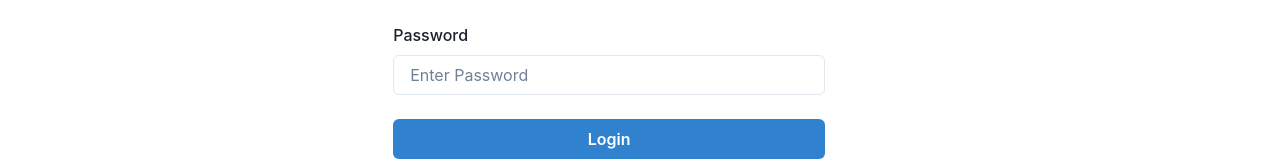
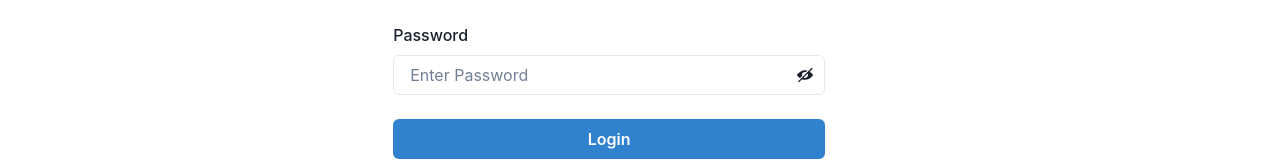
Before and after one commit to SunilHooda/Airtable.com-Clone, a React (Create React App) app in the folder airtable-clone/: page /login in a window 1280 px wide. Shown: the part 608-769 px from the top of the page. Built offline with nearby package versions, Linux system fonts and the light colour scheme; no server answers.

Commit message:
Correction in Login By Sunil Hooda

```diff
--- a/airtable-clone/src/App.js
+++ b/airtable-clone/src/App.js
@@ -1,11 +1,8 @@
-import logo from "./logo.svg";
 import "./App.css";
 
 import Footer from "./Components/LP_Footer";
 import Navbar from "./Components/Navbar/Navbar";
 import { MainRoutes } from "./Pages/MainRoutes";
-import { Home } from "./Pages/Home";
-
 
 function App() {
   return (
--- a/airtable-clone/src/Components/Navbar/SignUpPopUp.jsx
+++ b/airtable-clone/src/Components/Navbar/SignUpPopUp.jsx
@@ -6,7 +6,6 @@ import {
   MenuItem,
   Box,
   Text,
-  Button,
 } from "@chakra-ui/react";
 import { useNavigate } from "react-router-dom";
 
--- a/airtable-clone/src/Pages/Login/Login.jsx
+++ b/airtable-clone/src/Pages/Login/Login.jsx
@@ -13,6 +13,8 @@ import {
   FormLabel,
   Select,
   useToast,
+  InputGroup,
+  InputRightElement,
 } from "@chakra-ui/react";
 import React, { useEffect, useState } from "react";
 import { useDispatch, useSelector } from "react-redux";
@@ -20,11 +22,13 @@ import { Link, useNavigate } from "react-router-dom";
 import Logo from "./images/PRlogo.jpeg";
 import { BiLockAlt } from "react-icons/bi";
 import { FcGoogle } from "react-icons/fc";
+import { ViewIcon, ViewOffIcon } from "@chakra-ui/icons";
 import axios from "axios";
 //import { useGoogleLogin } from "@react-oauth/google";
 import { Loginfunction } from "../../Redux/AuthContext/actions";
 
 function Login() {
+  const [showPassword, setShowPassword] = useState(false);
   const [userObj, setUserObj] = useState([]);
   const [email, setEmail] = useState("");
   const [password, setPassword] = useState("");
@@ -76,13 +80,13 @@ function Login() {
 
     /* Checking the email */
     let checkEmail = userObj.filter((el) => {
-      return el.email === email;
+      return el.userEmail === email;
     });
 
     /* if email is right ,Checking the password */
     if (checkEmail.length > 0) {
       let checkPassword = userObj.filter((el) => {
-        return el.email === email && el.password === password;
+        return el.userEmail === email && el.password === password;
       });
       //console.log(check[0]);
 
@@ -92,7 +96,7 @@ function Login() {
         if (checkPassword[0].userType === "admin") {
           check = userObj.filter((el) => {
             return (
-              el.email === email &&
+              el.userEmail === email &&
               el.password === password &&
               el.employeeId === employeeID
             );
@@ -145,6 +149,7 @@ function Login() {
     setEmail("");
     setPassword("");
     setSelectUser("");
+    setEmployee("");
   };
   // const login = useGoogleLogin({
   //   onSuccess: async (respose) => {
@@ -243,14 +248,26 @@ function Login() {
             ) : null}
             <FormControl>
               <FormLabel>Password</FormLabel>
+              <InputGroup>
                 <Input
                   w="full"
                   onChange={(e) => setPassword(e.target.value)}
                   placeholder="Enter Password"
                   value={password}
                   id="password"
-                type="password"
+                  type={showPassword ? "text" : "password"}
                 />
+                <InputRightElement h={"full"}>
+                  <Button
+                    variant={"ghost"}
+                    onClick={() =>
+                      setShowPassword((showPassword) => !showPassword)
+                    }
+                  >
+                    {showPassword ? <ViewIcon /> : <ViewOffIcon />}
+                  </Button>
+                </InputRightElement>
+              </InputGroup>
             </FormControl>
             <br />
             <Box w="full">
```
Lines whose indentation alone changed are shown as unchanged.
